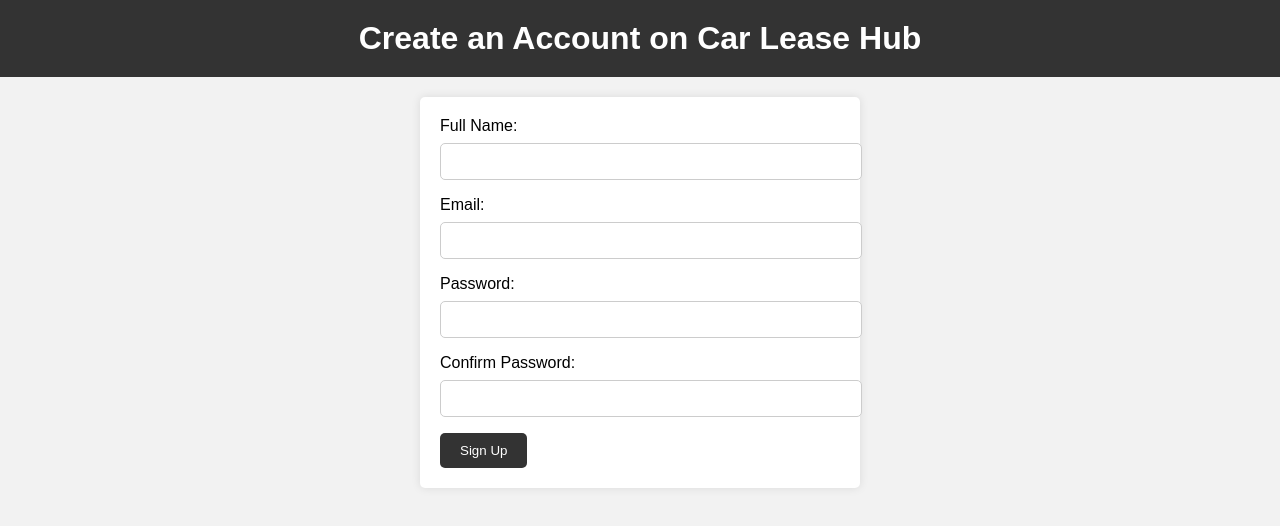
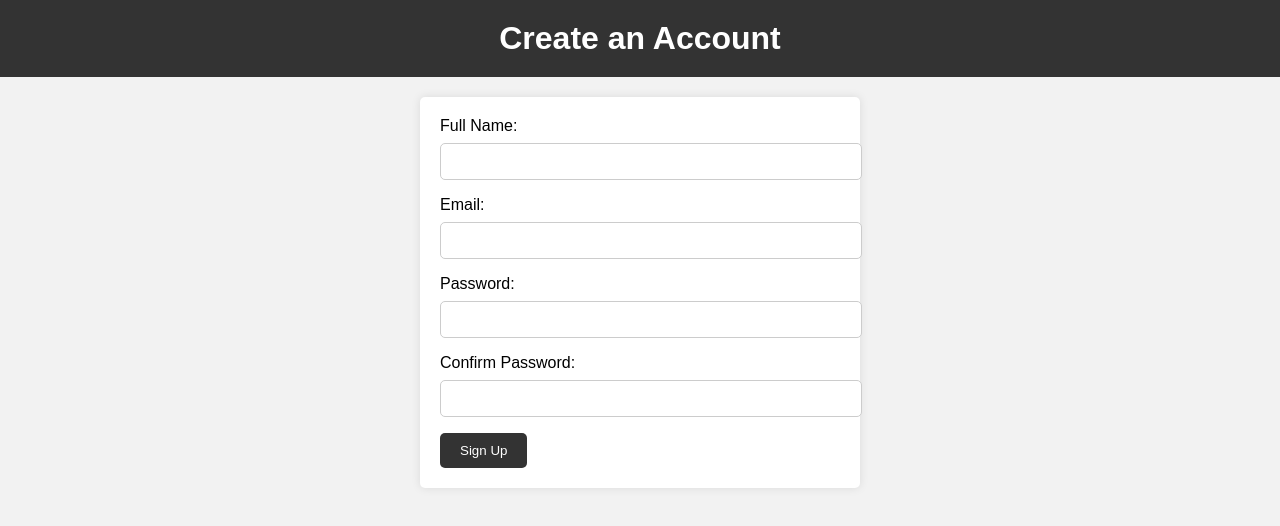
Before and after one commit to abhinayr/5130f2023, a plain HTML site: page Mangasamudram-AbhinayReddy_3rdweekly_Project_Progress/signup.html in a window 1280 px wide. Drawn offline with Linux system fonts and the light colour scheme.

Commit message:
Update signup.html

```diff
--- a/Mangasamudram-AbhinayReddy_3rdweekly_Project_Progress/signup.html
+++ b/Mangasamudram-AbhinayReddy_3rdweekly_Project_Progress/signup.html
@@ -57,7 +57,7 @@
 </head>
 <body>
     <header>
-        <h1>Create an Account on Car Lease Hub</h1>
+        <h1>Create an Account</h1>
     </header>
 
     <div class="container">
```
